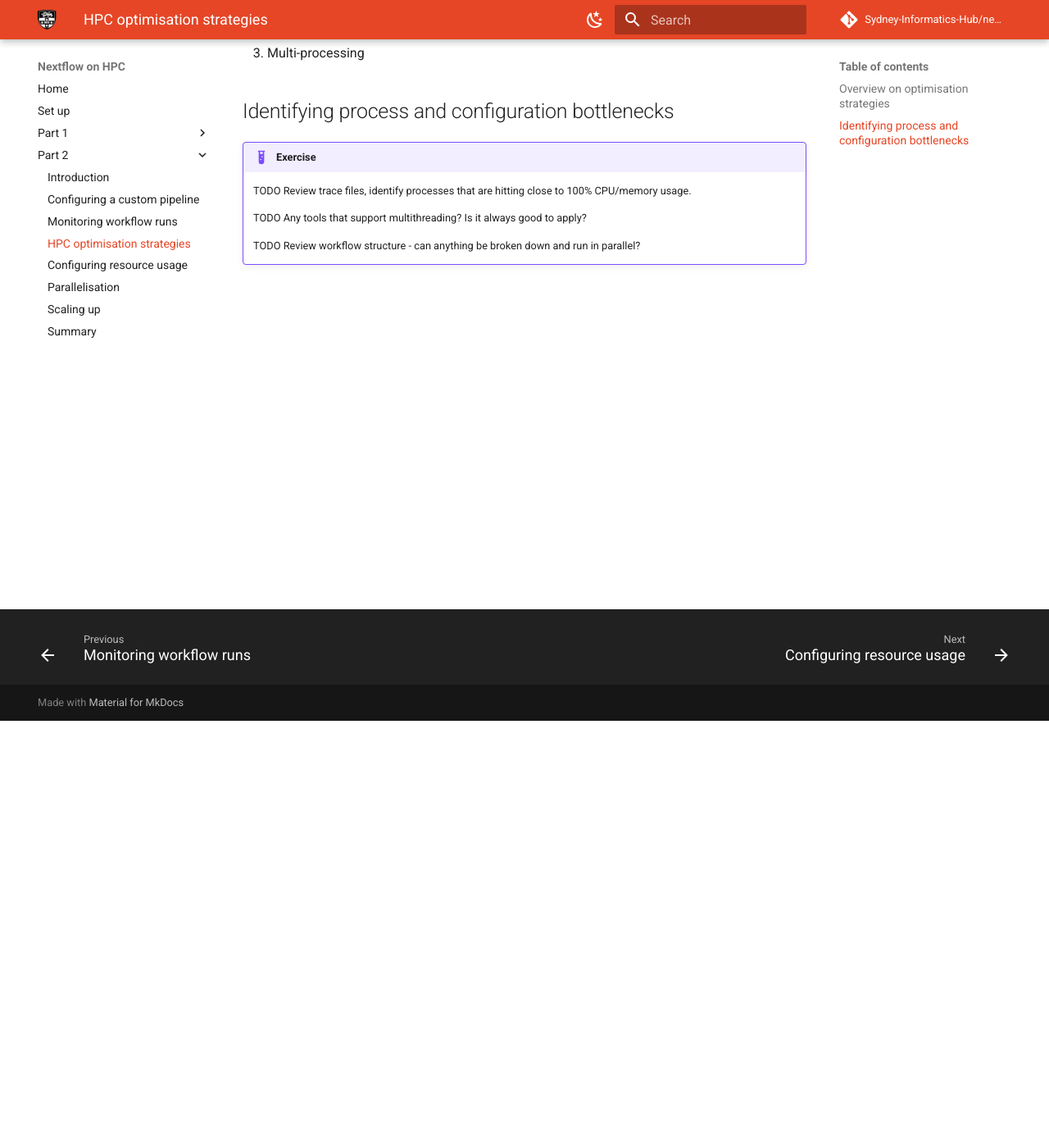
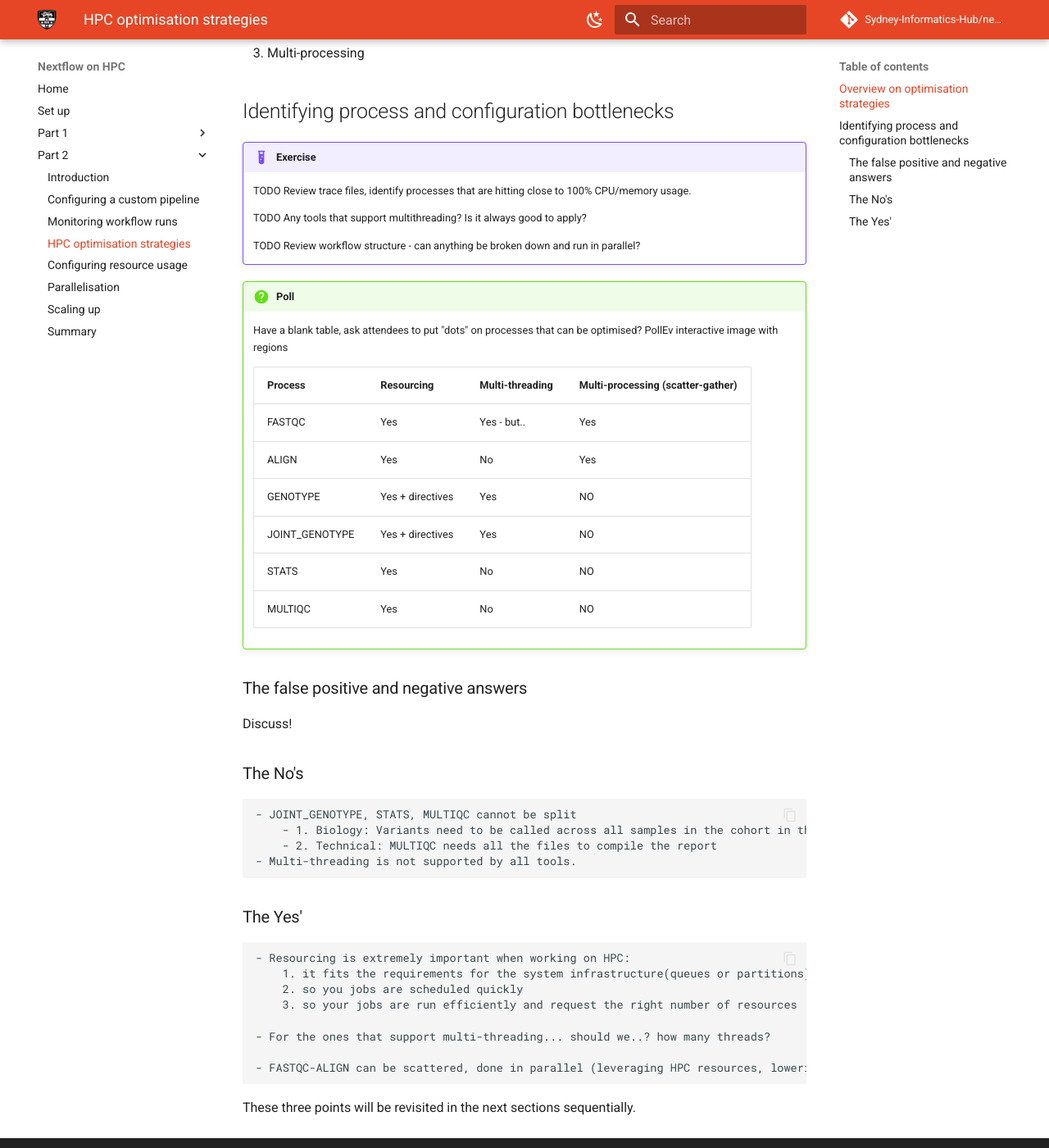
Before and after one commit to Sydney-Informatics-Hub/nextflow-hpc-workshop, an MkDocs documentation site: the page built from docs/part2/23_strategies.md, in a window 1280 px wide and 1400 px high, scrolled down 521 px. Shown: the whole window at 82% size. Built offline with MkDocs 1.6.1 and Material for MkDocs 9.7.7, drawn with Linux system fonts in a browser that asks for light colours; comment, search, counter and statistics services are not loaded.

Commit message:
wip strategies and resourcing

```diff
--- a/docs/part2/23_strategies.md
+++ b/docs/part2/23_strategies.md
@@ -24,3 +24,42 @@ Key strategies:
     TODO Any tools that support multithreading? Is it always good to apply?
 
     TODO Review workflow structure - can anything be broken down and run in parallel?
+
+
+!!! question "Poll"
+
+    Have a blank table, ask attendees to put "dots" on processes that can be
+    optimised? PollEv interactive image with regions
+
+    | Process        | Resourcing       | Multi-threading | Multi-processing (scatter-gather) |
+    | -------------- | ---------------- | --------------- | --------------------------------- |
+    | FASTQC         | Yes              | Yes - but..     | Yes                               |
+    | ALIGN          | Yes              | No              | Yes                               |
+    | GENOTYPE       | Yes + directives | Yes             | NO                                |
+    | JOINT_GENOTYPE | Yes + directives | Yes             | NO                                |
+    | STATS          | Yes              | No              | NO                                |
+    | MULTIQC        | Yes              | No              | NO                                |
+
+### The false positive and negative answers
+
+Discuss!
+
+### The No's
+
+    - JOINT_GENOTYPE, STATS, MULTIQC cannot be split
+        - 1. Biology: Variants need to be called across all samples in the cohort in the scaling up section
+        - 2. Technical: MULTIQC needs all the files to compile the report
+    - Multi-threading is not supported by all tools.
+
+### The Yes'
+
+    - Resourcing is extremely important when working on HPC:
+        1. it fits the requirements for the system infrastructure(queues or partitions)
+        2. so you jobs are scheduled quickly
+        3. so your jobs are run efficiently and request the right number of resources
+
+    - For the ones that support multi-threading... should we..? how many threads?
+
+    - FASTQC-ALIGN can be scattered, done in parallel (leveraging HPC resources, lowering walltime), and brought back together
+
+These three points will be revisited in the next sections sequentially.
```
Also changed, not shown: docs/part2/24_resourcing.md (+42 -22 lines).
